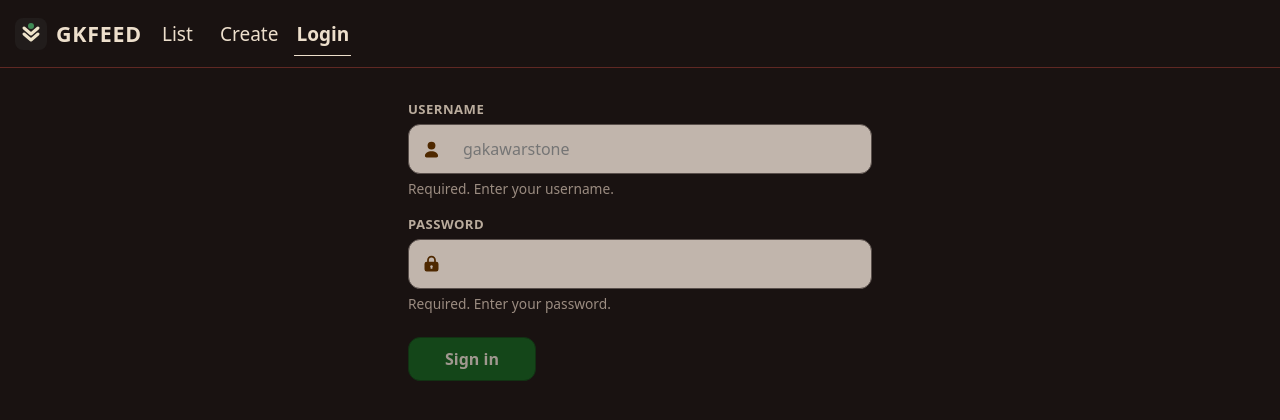
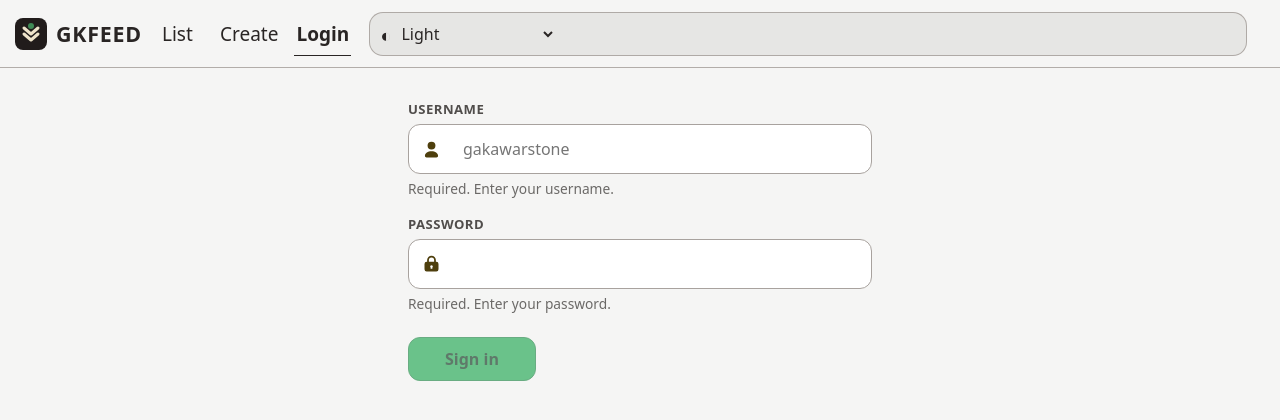
Before and after one commit to gkfeed/front, a React (Vite) app: page /login in a window 1280 px wide. Shown: the top 420 px of the page. Built offline with nearby package versions, Linux system fonts and the light colour scheme.

Commit message:
feat(theme): add persistent theme switching

```diff
--- a/index.html
+++ b/index.html
@@ -1,10 +1,24 @@
 <!doctype html>
-<html lang="en">
+<html lang="en" data-theme="dark">
 <head>
   <meta charset="utf-8">
   <title>GKFEED</title>
   <meta name="viewport" content="width=device-width, initial-scale=1">
   <meta name="theme-color" content="#211c1b">
+  <script>
+    (() => {
+      try {
+        const saved = localStorage.getItem('gkfeed.theme');
+        const themes = ['light', 'dark', 'latte', 'mocha'];
+        const theme = themes.includes(saved)
+          ? saved
+          : matchMedia('(prefers-color-scheme: light)').matches ? 'light' : 'dark';
+        document.documentElement.dataset.theme = theme;
+      } catch {
+        document.documentElement.dataset.theme = 'dark';
+      }
+    })();
+  </script>
   <link rel="icon" type="image/svg+xml" href="/favicon.svg">
   <link rel="alternate icon" type="image/x-icon" href="/favicon.ico">
 </head>
--- a/src/main.tsx
+++ b/src/main.tsx
@@ -3,6 +3,9 @@ import { createRoot } from 'react-dom/client';
 
 import './styles.css';
 import { App } from './App';
+import { applyTheme, getInitialTheme } from './react/theme';
+
+applyTheme(getInitialTheme());
 
 createRoot(document.getElementById('root')!).render(
   <StrictMode>
--- a/src/react/components/Navbar.tsx
+++ b/src/react/components/Navbar.tsx
@@ -2,6 +2,7 @@ import { useState, useTransition } from 'react';
 import { NavLink, useLocation } from 'react-router-dom';
 
 import { useFeedSearch } from '../state/useFeedSearch';
+import { ThemePicker } from './ThemePicker';
 
 export function Navbar() {
   const location = useLocation();
@@ -35,6 +36,7 @@ export function Navbar() {
           }}
         />
       ) : null}
+      <ThemePicker />
     </nav>
   );
 }
--- /dev/null
+++ b/src/react/components/ThemePicker.tsx
@@ -0,0 +1,28 @@
+import { useState } from 'react';
+
+import { getInitialTheme, saveTheme, themes, type Theme } from '../theme';
+
+export function ThemePicker() {
+  const [theme, setTheme] = useState(getInitialTheme);
+
+  return (
+    <label className="theme-picker">
+      <span className="sr-only">Color theme</span>
+      <span className="theme-picker__icon" aria-hidden="true">◐</span>
+      <select
+        className="theme-picker__select"
+        aria-label="Color theme"
+        value={theme}
+        onChange={(event) => {
+          const nextTheme = event.target.value as Theme;
+          setTheme(nextTheme);
+          saveTheme(nextTheme);
+        }}
+      >
+        {themes.map((option) => (
+          <option key={option.value} value={option.value}>{option.label}</option>
+        ))}
+      </select>
+    </label>
+  );
+}
--- /dev/null
+++ b/src/react/theme.ts
@@ -0,0 +1,46 @@
+export const themes = [
+  { value: 'light', label: 'Light', colorScheme: 'light', browserColor: '#f5f5f4' },
+  { value: 'dark', label: 'Dark', colorScheme: 'dark', browserColor: '#211c1b' },
+  { value: 'latte', label: 'Catppuccin Latte', colorScheme: 'light', browserColor: '#eff1f5' },
+  { value: 'mocha', label: 'Catppuccin Mocha', colorScheme: 'dark', browserColor: '#1e1e2e' },
+] as const;
+
+export type Theme = (typeof themes)[number]['value'];
+
+export const THEME_STORAGE_KEY = 'gkfeed.theme';
+
+export function isTheme(value: unknown): value is Theme {
+  return themes.some((theme) => theme.value === value);
+}
+
+export function getInitialTheme(): Theme {
+  const documentTheme = document.documentElement.dataset.theme;
+  if (isTheme(documentTheme)) return documentTheme;
+
+  try {
+    const savedTheme = window.localStorage.getItem(THEME_STORAGE_KEY);
+    if (isTheme(savedTheme)) return savedTheme;
+  } catch {
+    // Storage can be unavailable in private or restricted browser contexts.
+  }
+
+  return window.matchMedia?.('(prefers-color-scheme: light)').matches ? 'light' : 'dark';
+}
+
+export function applyTheme(theme: Theme) {
+  const definition = themes.find((candidate) => candidate.value === theme)!;
+  document.documentElement.dataset.theme = theme;
+  document.documentElement.style.colorScheme = definition.colorScheme;
+  document.querySelector<HTMLMetaElement>('meta[name="theme-color"]')
+    ?.setAttribute('content', definition.browserColor);
+}
+
+export function saveTheme(theme: Theme) {
+  applyTheme(theme);
+
+  try {
+    window.localStorage.setItem(THEME_STORAGE_KEY, theme);
+  } catch {
+    // The selected theme still applies for this page when storage is unavailable.
+  }
+}
--- a/src/styles/actions.css
+++ b/src/styles/actions.css
@@ -18,7 +18,7 @@
 .delete {
   border: 1px solid var(--color-danger-border);
   background: var(--color-danger);
-  color: var(--color-ink-inverse);
+  color: var(--color-on-danger);
 }
 
 .secondary {
--- a/src/styles/base.css
+++ b/src/styles/base.css
@@ -3,7 +3,8 @@ body {
   height: 100%;
 }
 
-:root {
+:root,
+:root[data-theme="dark"] {
   --color-page: oklch(19% 0.012 28);
   --color-surface: oklch(88% 0.026 63);
   --color-surface-muted: oklch(84% 0.029 60);
@@ -22,13 +23,118 @@ body {
   --color-accent-focus: oklch(48% 0.122 145);
   --color-danger: oklch(48% 0.15 25);
   --color-danger-border: oklch(38% 0.12 25);
+  --color-on-danger: oklch(91% 0.03 78);
+  --color-on-accent: oklch(94% 0.02 78);
+  --color-on-login-danger: oklch(94% 0.02 78);
   --color-disabled: oklch(65% 0.03 58);
   --color-focus: oklch(88% 0.035 78);
   --color-focus-light: oklch(94% 0.02 78);
   --color-control-well: color-mix(in oklch, var(--color-page) 80%, var(--color-field));
+  --color-control-border: color-mix(in oklch, var(--color-field) 26%, var(--color-page));
+  --color-input-surface: color-mix(in oklch, var(--color-field) 82%, var(--color-page));
+  --color-input-border: color-mix(in oklch, var(--color-field) 34%, var(--color-page));
   --shadow-card: 0 16px 38px oklch(10% 0.018 28 / 0.2);
   --shadow-card-hover: 0 20px 48px oklch(10% 0.018 28 / 0.26);
   --ease: 180ms cubic-bezier(0.22, 1, 0.36, 1);
+}
+
+:root[data-theme="light"] {
+  --color-page: #f5f5f4;
+  --color-surface: #ffffff;
+  --color-surface-muted: #e7e5e4;
+  --color-card: #ffffff;
+  --color-card-hover: #fafaf9;
+  --color-card-border: #d6d3d1;
+  --color-field: #ffffff;
+  --color-field-focus: #ffffff;
+  --color-ink: #292524;
+  --color-ink-strong: #1c1917;
+  --color-ink-inverse: #292524;
+  --color-border: #a8a29e;
+  --color-muted: #57534e;
+  --color-accent: #16a34a;
+  --color-accent-border: #15803d;
+  --color-accent-focus: #16a34a;
+  --color-danger: #dc2626;
+  --color-danger-border: #991b1b;
+  --color-on-danger: #ffffff;
+  --color-on-accent: #052e16;
+  --color-on-login-danger: #450a0a;
+  --color-disabled: #a8a29e;
+  --color-focus: #166534;
+  --color-focus-light: #14532d;
+  --color-control-well: #e7e5e4;
+  --color-control-border: #a8a29e;
+  --color-input-surface: #ffffff;
+  --color-input-border: #a8a29e;
+  --shadow-card: 0 12px 30px rgb(28 25 23 / 0.1);
+  --shadow-card-hover: 0 18px 40px rgb(28 25 23 / 0.16);
+}
+
+:root[data-theme="latte"] {
+  --color-page: #eff1f5;
+  --color-surface: #e6e9ef;
+  --color-surface-muted: #dce0e8;
+  --color-card: #e6e9ef;
+  --color-card-hover: #dce0e8;
+  --color-card-border: #9ca0b0;
+  --color-field: #f9fafc;
+  --color-field-focus: #ffffff;
+  --color-ink: #4c4f69;
+  --color-ink-strong: #3c3f58;
+  --color-ink-inverse: #4c4f69;
+  --color-border: #8c8fa1;
+  --color-muted: #6c6f85;
+  --color-accent: #40a02b;
+  --color-accent-border: #2f7d21;
+  --color-accent-focus: #1e66f5;
+  --color-danger: #d20f39;
+  --color-danger-border: #a70c2d;
+  --color-on-danger: #ffffff;
+  --color-on-accent: #17220f;
+  --color-on-login-danger: #ffffff;
+  --color-disabled: #9ca0b0;
+  --color-focus: #1e66f5;
+  --color-focus-light: #1e66f5;
+  --color-control-well: #dce0e8;
+  --color-control-border: #9ca0b0;
+  --color-input-surface: #f9fafc;
+  --color-input-border: #9ca0b0;
+  --shadow-card: 0 12px 30px rgb(76 79 105 / 0.12);
+  --shadow-card-hover: 0 18px 40px rgb(76 79 105 / 0.18);
+}
+
+:root[data-theme="mocha"] {
+  --color-page: #1e1e2e;
+  --color-surface: #313244;
+  --color-surface-muted: #45475a;
+  --color-card: #313244;
+  --color-card-hover: #3b3c50;
+  --color-card-border: #585b70;
+  --color-field: #313244;
+  --color-field-focus: #45475a;
+  --color-ink: #cdd6f4;
+  --color-ink-strong: #f5e0dc;
+  --color-ink-inverse: #cdd6f4;
+  --color-border: #6c7086;
+  --color-muted: #a6adc8;
+  --color-accent: #a6e3a1;
+  --color-accent-border: #74c786;
+  --color-accent-focus: #89b4fa;
+  --color-danger: #f38ba8;
+  --color-danger-border: #d46d8b;
+  --color-on-danger: #1e1e2e;
+  --color-on-accent: #1e1e2e;
+  --color-on-login-danger: #1e1e2e;
+  --color-disabled: #6c7086;
+  --color-focus: #b4befe;
+  --color-focus-light: #cba6f7;
+  --color-control-well: #181825;
+  --color-control-border: #585b70;
+  --color-input-surface: #313244;
+  --color-input-border: #585b70;
+  --shadow-card: 0 16px 38px rgb(17 17 27 / 0.28);
+  --shadow-card-hover: 0 20px 48px rgb(17 17 27 / 0.38);
 }
 
 *,
--- a/src/styles/forms.css
+++ b/src/styles/forms.css
@@ -76,8 +76,8 @@
 
 .creator .field__control {
   display: block;
-  border-color: color-mix(in oklch, var(--color-field) 34%, var(--color-page));
-  background: color-mix(in oklch, var(--color-field) 82%, var(--color-page));
+  border-color: var(--color-input-border);
+  background: var(--color-input-surface);
   transition: background-color var(--ease), border-color var(--ease);
 }
 
@@ -87,8 +87,8 @@
   grid-template-columns: auto minmax(0, 1fr);
   align-items: center;
   gap: 12px;
-  border-color: color-mix(in oklch, var(--color-field) 34%, var(--color-page));
-  background: color-mix(in oklch, var(--color-field) 82%, var(--color-page));
+  border-color: var(--color-input-border);
+  background: var(--color-input-surface);
   color: color-mix(in oklch, var(--color-ink-strong) 84%, var(--color-page));
   transition: background-color var(--ease), border-color var(--ease);
 }
@@ -96,7 +96,7 @@
 .login__account {
   min-height: 64px;
   padding: 10px 14px;
-  border: 1px solid color-mix(in oklch, var(--color-field) 26%, var(--color-page));
+  border: 1px solid var(--color-control-border);
   border-radius: 12px;
   background: var(--color-control-well);
 }
@@ -168,9 +168,9 @@
   min-width: 0;
   min-height: 48px;
   padding: 5px 12px 5px 7px;
-  border: 1px solid color-mix(in oklch, var(--color-field) 34%, var(--color-page));
+  border: 1px solid var(--color-input-border);
   border-radius: 12px;
-  background: color-mix(in oklch, var(--color-field) 82%, var(--color-page));
+  background: var(--color-input-surface);
   color: color-mix(in oklch, var(--color-ink-strong) 88%, var(--color-page));
   font-weight: 720;
   text-align: left;
@@ -398,7 +398,7 @@
   grid-template-columns: repeat(2, minmax(0, 1fr));
   gap: 4px;
   padding: 4px;
-  border: 1px solid color-mix(in oklch, var(--color-field) 26%, var(--color-page));
+  border: 1px solid var(--color-control-border);
   border-radius: 12px;
   background: var(--color-control-well);
 }
@@ -481,7 +481,7 @@
   min-width: 128px;
   border: 1px solid var(--color-accent-border);
   background: var(--color-accent);
-  color: var(--color-focus-light);
+  color: var(--color-on-accent);
   transition: background-color var(--ease), border-color var(--ease), box-shadow var(--ease), transform var(--ease);
 }
 
@@ -521,6 +521,7 @@
   min-height: 44px;
   border-color: color-mix(in oklch, var(--color-danger) 66%, var(--color-page));
   background: color-mix(in oklch, var(--color-danger) 88%, var(--color-page));
+  color: var(--color-on-login-danger);
 }
 
 .login .danger:hover {
--- a/src/styles/navigation.css
+++ b/src/styles/navigation.css
@@ -1,11 +1,41 @@
 .nav {
   display: grid;
-  grid-template-columns: auto auto minmax(240px, 1fr);
+  grid-template-columns: auto auto minmax(0, 1fr) auto;
   align-items: center;
   gap: 8px 18px;
   padding: 12px 15px;
   background: var(--color-page);
   box-shadow: inset 0 -1px 0 color-mix(in oklch, var(--color-border) 86%, transparent);
+}
+
+.theme-picker {
+  display: inline-flex;
+  align-items: center;
+  min-height: 44px;
+  padding: 0 10px;
+  border: 1px solid color-mix(in oklch, var(--color-border) 88%, transparent);
+  border-radius: 14px;
+  background: color-mix(in oklch, var(--color-page) 82%, var(--color-border));
+  color: var(--color-ink-inverse);
+}
+
+.theme-picker__icon {
+  margin-right: 6px;
+  font-size: 1.15rem;
+}
+
+.theme-picker__select {
+  min-width: 0;
+  border: 0;
+  outline: 0;
+  background: transparent;
+  color: inherit;
+  cursor: pointer;
+}
+
+.theme-picker__select option {
+  background: var(--color-page);
+  color: var(--color-ink-inverse);
 }
 
 .nav__brand,
@@ -79,6 +109,7 @@
 
 .nav__link:focus-visible,
 .nav__search:focus-visible,
+.theme-picker:has(.theme-picker__select:focus-visible),
 a.feed:focus-visible,
 .delete:focus-visible,
 .secondary:focus-visible {
@@ -88,10 +119,20 @@ a.feed:focus-visible,
 
 @media (max-width: 760px) {
   .nav {
-    grid-template-columns: 1fr;
+    grid-template-columns: minmax(0, 1fr) auto;
+  }
+
+  .theme-picker {
+    grid-column: 2;
+    grid-row: 1;
+  }
+
+  .nav__links {
+    grid-column: 1 / -1;
   }
 
   .nav__search {
+    grid-column: 1 / -1;
     justify-self: stretch;
     width: 100%;
   }
```
Also changed, not shown: 1 other file (tests, documents, lock files or other folders).
